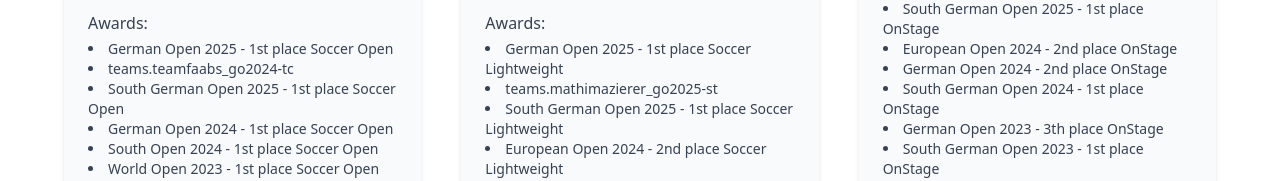
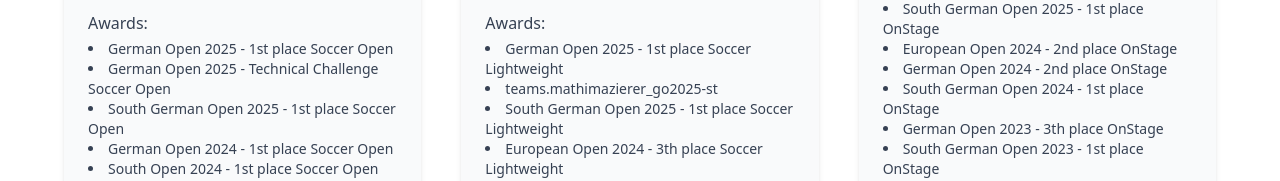
Before and after one commit to Technulgy-LGNU/technulgy-website, a Vue app: page /#/teams in a window 1280 px wide. Shown: the part 613-794 px from the top of the page. Built offline with nearby package versions, Linux system fonts and the light colour scheme.

Commit message:
Fixed additional typos and wrong vars

```diff
--- a/src/locales/de.json
+++ b/src/locales/de.json
@@ -60,7 +60,7 @@
     "mathimazierer_go2025": "Deutsche Meisterschaft 2025 - 1. Platz Soccer Lightweight",
     "mathimazierer_go2025-st": "Deutsche Meisterschaft 2025 - 1. Platz Superteam Soccer Lightweight",
     "mathimazierer_vo2025": "Süddeutsche Meisterschaft 2025 - 1. Platz Soccer Lightweight",
-    "mathimazierer_eo2024": "Europäische Meisterschaft 2024 - 2. Platz Soccer Lightweight",
+    "mathimazierer_eo2024": "Europäische Meisterschaft 2024 - 3. Platz Soccer Lightweight",
     "mathimazierer_go2024": "Deutsche Meisterschaft 2024 - 3. Platz Soccer Lightweight",
     "mathimazierer_vo2024": "Süddeutsche Meisterschaft 2024 - 3. Platz Soccer Lightweight",
     "mathimazierer_eo2023": "Europäische Meisterschaft 2023 - 2. Platz Soccer Lightweight Entry",
--- a/src/locales/en.json
+++ b/src/locales/en.json
@@ -11,7 +11,7 @@
     "about": "ABOUT US",
     "aboutText": "We are the robotics club of Lessing Gymnasium Neu-Ulm. \nWe develop, build and program robots for the international RoboCup Junior. \nThe RoboCup is an international organization whose goal is to beat humans in the sport of soccer by 2050. \nRoboCup Junior was created to raise awareness of RoboCup among young people, especially schoolchildren. \nHere, school teams from all over the world compete in various leagues, \nsuch as Soccer (robots play soccer against each other) or OnStage (students perform a play with robots). \nOur teams have been an integral part of RoboCup Junior since 2007 and have already won several world Opens.",
     "germanOpen": "RoboCup Junior German Open 2025",
-    "germanOpenText": "After the extremely successful participation in the Southern German Open 2025 in Vöhringen, our teams set off for the German Open\nmade their way to the 2025 German Opens in Nuremberg just three weeks later. Despite the short period of time between\nthe two Opens, “Team Faabs” still managed to build the second robot and solve major problems.\nsolve major problems. “Team Mathimazierer” also made further progress and was able to further optimize the robot.\nAt the German Open 2025, the teams once again gave their all and exchanged ideas with other teams from all over Germany.\nexchanged ideas. In addition to a demonstration for representatives from politics and many games against other teams, there was also a\n“Technical Challenge” in which the teams were able to present their robots and their programming.\nThe teams did very well again this year and were able to compete with the best teams from all over Germany.\nTeam Faabs took first place in the Soccer Open league and thus qualified for the 2025 World Cup in Brazil.\nTeam Mathimazierer also qualified for the World Cup by taking first place in the Soccer Lightweight league.\nTeam Nuttellabroetchen” took first place in the OnStage league and thus also qualified for the World Cup.\nThe teams are now preparing for the 2025 World Open in Brazil and are looking forward to the new challenge.",
+    "germanOpenText": "After the extremely successful participation in the Southern German Open 2025 in Vöhringen, our teams set off for the German Open\nmade their way to the 2025 German Opens in Nuremberg just three weeks later. Despite the short period of time between\nthe two Opens, “Team Faabs” still managed to build the second robot and solve major problems.\nsolve major problems. “Team Mathimazierer” also made further progress and was able to further optimize the robot.\nAt the German Open 2025, the teams once again gave their all and exchanged ideas with other teams from all over Germany.\n In addition to a demonstration for representatives from politics and many games against other teams, there was also a\n“Technical Challenge” in which the teams were able to present their robots and their programming.\nThe teams did very well again this year and were able to compete with the best teams from all over Germany.\nTeam Faabs took first place in the Soccer Open league and thus qualified for the 2025 World Cup in Brazil.\n The teams are now preparing for the 2025 World Open in Brazil and are looking forward to the new challenge.",
     "germanOpenCaption": "Our three winners of the German Open 2025 in Nuremberg",
     "southOpen": "RoboCup Junior South Open 2025",
     "southOpenText": "The new RoboCup Juniors season has begun and we were ready for the first big challenge: the South German Open 2025 in Vöhringen.\nDue to the ever decreasing number of participants in the Soccer and OnStage leagues in Germany, the teams “Team Faabs” from the Liga\nSoccer Open, the “Team Mathimazierer” from the Soccer Lightweight league and the “Team Nuttellabroetchen” from the OnStage league were already\nqualified. Nevertheless, the teams gave their all and used the opportunity to prepare for the German Open and test the new technology.\ntest the new technology. After two very successful days with lots of new experiences and a great exchange with other teams, our teams naturally made it onto the podium again.\nmade it onto the podium again. All three of our top teams took first place in their leagues and thus qualified for the German Opens.\nTwo teams from the Soccer Lightweight Entry league have also qualified, and attending the German Opens will give them the opportunity to exchange ideas with other teams and gain new experiences.\nteams and gain new experiences.",
@@ -59,7 +59,7 @@
     "mathimazierer": "Founded in 2022, Team Mathimazierer participated for the first time in the Soccer LightWeight Entry league in 2023, where they got the title of Vice European Champion. \nIn 2024 they moved to the Soccer LightWeight league and got their second Vice European Champion title.",
     "mathimazierer_go2025": "German Open 2025 - 1st place Soccer Lightweight",
     "mathimazierer_vo2025": "South German Open 2025 - 1st place Soccer Lightweight",
-    "mathimazierer_eo2024": "European Open 2024 - 2nd place Soccer Lightweight",
+    "mathimazierer_eo2024": "European Open 2024 - 3th place Soccer Lightweight",
     "mathimazierer_go2024": "German Open 2024 - 3th place Soccer Lightweight",
     "mathimazierer_vo2024": "South German Open 2024 - 3th place Soccer Lightweight",
     "mathimazierer_eo2023": "European Open 2023 - 2nd place Soccer Lightweight Entry",
--- a/src/views/TeamsView.vue
+++ b/src/views/TeamsView.vue
@@ -10,7 +10,7 @@ const teams = computed(() => [
     image: '/images/teams/team-faabs.jpg',
     awards: [
       t('teams.teamfaabs_go2025'),
-      t('teams.teamfaabs_go2024-tc'),
+      t('teams.teamfaabs_go2025-tc'),
       t('teams.teamfaabs_vo2025'),
       t('teams.teamfaabs_go2024'),
       t('teams.teamfaabs_vo2024'),
```
